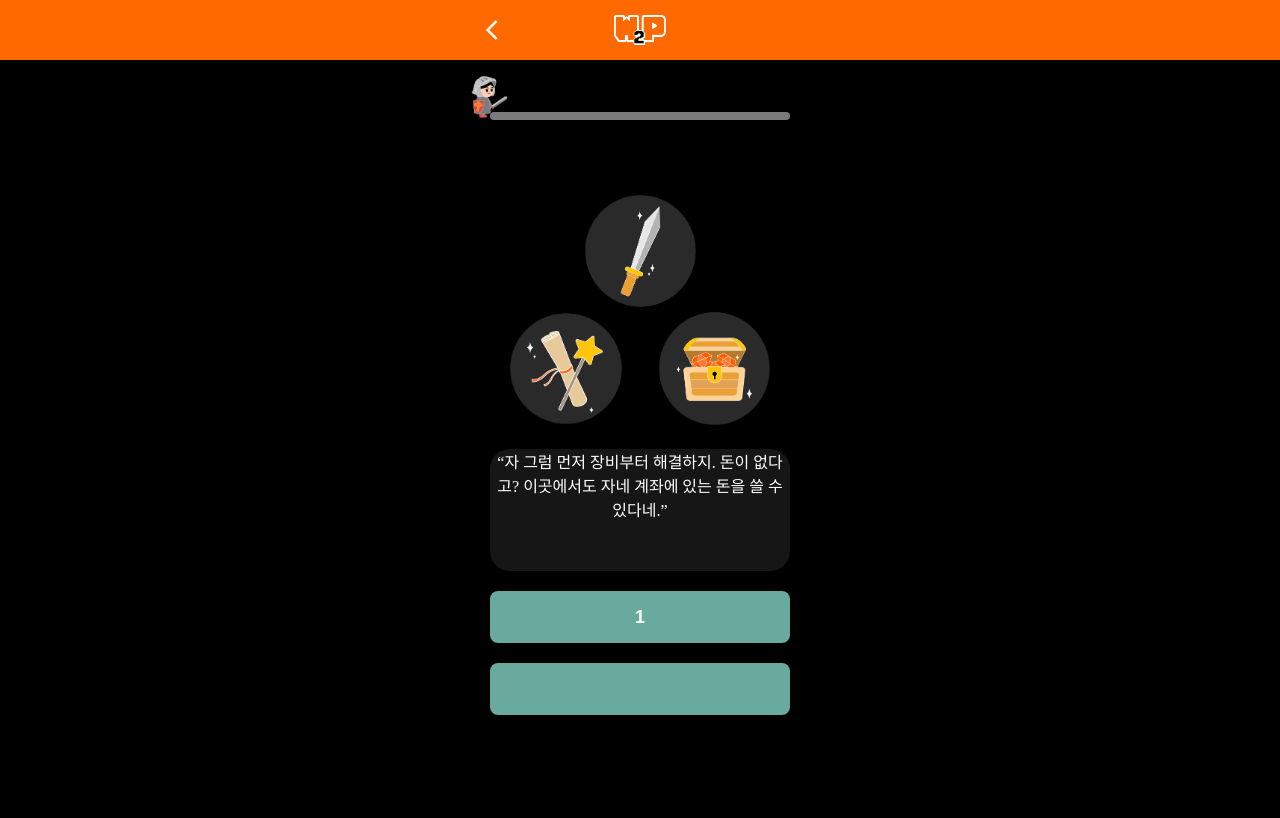
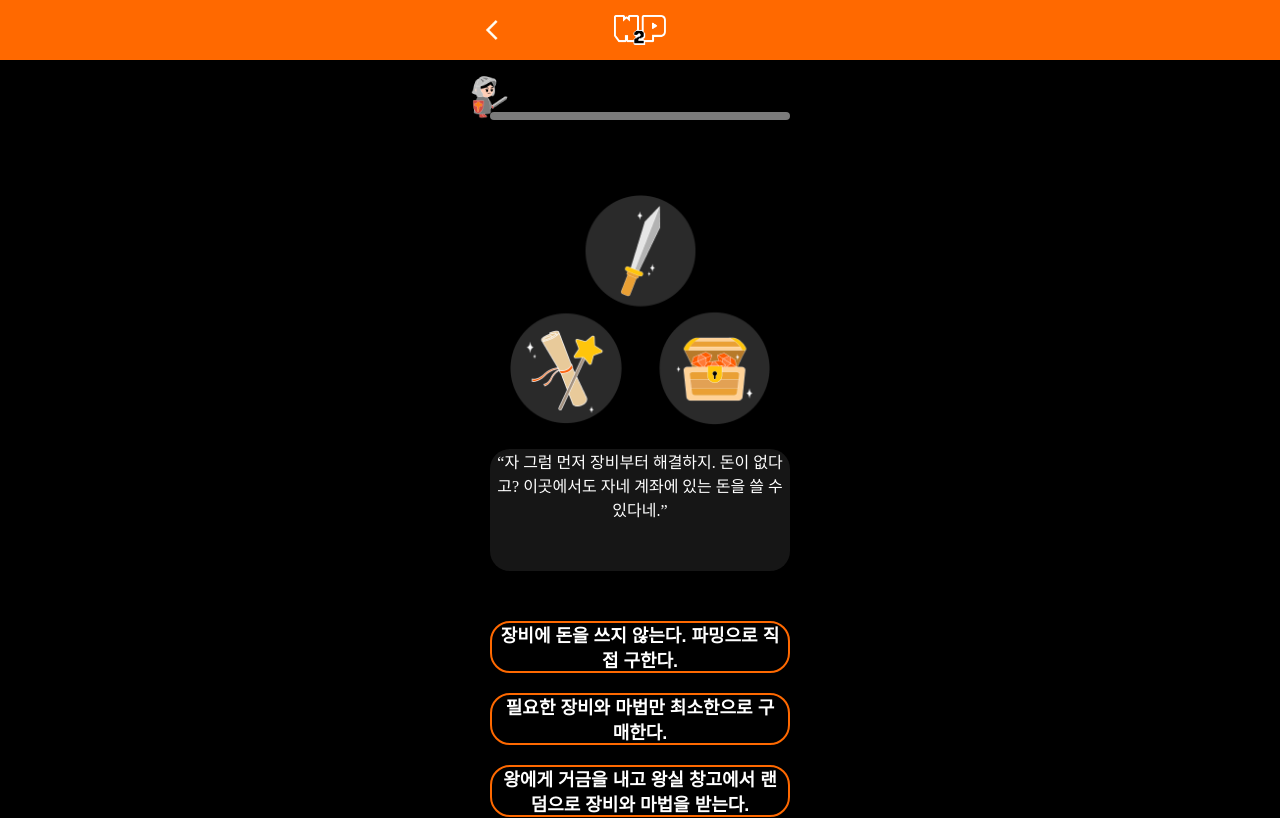
Before and after one commit to JWdori/Solutions_Naver, a React (Create React App) app in the folder frontend/: page /test in a window 1280 px wide. Built offline with nearby package versions, Linux system fonts and the light colour scheme.

Commit message:
Updated Test Question

```diff
--- a/frontend/src/pages/Test.js
+++ b/frontend/src/pages/Test.js
@@ -3,20 +3,20 @@ import {useNavigate} from "react-router-dom";
 import main from "../images/main.png"
 import Header from "../elements/Header";
 import Progress from "../elements/Progress_test";
-import q1 from "../images/test/q1.png"
-import q2 from "../images/test/q2.png"
-import q3 from "../images/test/q3.png"
-import q4 from "../images/test/q3.png"
-import q5 from "../images/test/q5.png"
-import q6 from "../images/test/q6.png"
-import q7 from "../images/test/q7.png"
-import q8 from "../images/test/q8.png"
-import q9 from "../images/test/q9.png"
-import q10 from "../images/test/q10.png"
-import q11 from "../images/test/q11.png"
-import q12 from "../images/test/q12.png"
-import q13 from "../images/test/q13.png"
-import q14 from "../images/test/q14.png"
+import q1 from "../images/test/q3.png"
+import q2 from "../images/test/q4.png"
+import q3 from "../images/test/q5.png"
+import q4 from "../images/test/q6.png"
+import q5 from "../images/test/q7.png"
+import q6 from "../images/test/q8.png"
+import q7 from "../images/test/q9.png"
+import q8 from "../images/test/q10.png"
+import q9 from "../images/test/q11.png"
+import q10 from "../images/test/q12.png"
+import q11 from "../images/test/q13.png"
+import q12 from "../images/test/q14.png"
+import q13 from "../images/test/q15.png"
+import q14 from "../images/test/q16.png"
 
 
 const Test = (props) => {
@@ -28,47 +28,92 @@ const Test = (props) => {
         [
             "“자 그럼 먼저 장비부터 해결하지. \n" +
             "돈이 없다고? 이곳에서도 자네 계좌에 있는 돈을 쓸 수 있다네.”",
+
             "“그럼 이번엔 짐이 왕가 대대로 내려오는 \n" +
             "유니크 스킬을 하나 부여해주지! \n" +
             "자, 선택하게.”",
+
             "“좋은 선택이네. 이제 바로 출발하지.\n" +
             "그리고 듣기론, 용사를 기다리는 용사 파티가 \n" +
             "있다던데... 참고하게나.”",
+
             "당신은 흑염룡이 잠들어있는 던전의 입구까지 도착했습니다. 하지만 사람 형체의 괴물이 입구를 막고 있네요.",
+
             "아니 이걸!\n" +
             "세상에, 당신은 왕궁에서 받은 보급품과 마법 도구를 잃어버렸습니다!",
+
             "이제 갈림길에 도달했습니다. \n" +
             "표지판에는 단어가 쓰여 있네요.\n" +
             "갈림길 모두 같은 곳을 향합니다.",
+
             "이제 갈림길에 도달했습니다. \n" +
             "표지판에는 단어가 쓰여 있네요.\n" +
             "갈림길 모두 같은 곳을 향합니다.",
+
             "저건! 용을 지키는 가디언, 골렘입니다! 하지만 지금은 움직이지 않는 것 같네요.",
+
             "“길을 열어주지. 대신 닭 소리를 내면서 오리 걸음으로 지나가야한다. ”",
+
             "“미개한 것들이 허락도 없이 내 둥지에 \n" +
             "발을 들이느냐!”\n" +
             "흑염룡이 잠에서 깨어났습니다!",
+
             "“아닛...! 그렇다면...!”\n" +
             "흑염룡이 생각보다 많이 약하네요.\n" +
             "벌써 힘이 다한 것 같습니다.",
+
             "“잠깐잠깐...! 또 나한테...\n" +
             "너 이번에 왕국에 새로 온 용사지?\n" +
             "\n" +
+
+
             "너는 착각하고 있는 거다,\n" +
             "이번엔 날 좀 도와달라고!”",
-            "“잠깐잠깐...! 또 나한테...\n" +
-            "너 이번에 왕국에 새로 온 용사지?\n" +
-            "\n" +
-            "너는 착각하고 있는 거다,\n" +
-            "이번엔 날 좀 도와달라고!”",
-            "“잠깐잠깐...! 또 나한테...\n" +
-            "너 이번에 왕국에 새로 온 용사지?\n" +
-            "\n" +
-            "너는 착각하고 있는 거다,\n" +
-            "이번엔 날 좀 도와달라고!”",
+            "너를 이곳에 보낸 사람!\n" +
+            "가르반 4세 맞지? \n" +
+
+            "선택에 따라 세계의 운명이... 어쩌구 하던.",
+            "나는 그냥 잠만 잤다고! 왕국의 인간들은 탐욕에 눈이 멀어 내 핑계를 대면서 \n" +
+            "자신들의 배를 불리고 있지!  "
         ]
-    const answerYes = [1,2,3,4,5,6,7,8,9,10];
-    const answerNo = [];
+    const answerYes = [
+        "장비에 돈을 쓰지 않는다. 파밍으로 직접 구한다.",
+        "저주와 정신 마법을 막아주는 <고귀한 의지>",
+        "용사 파티와 함께 던전으로 향한다.",
+        "괴물을 먼저 공격해서 해치우고 던전에 들어간다.",
+        "사냥과 채집을 통해 해결한다.\n" +
+        "운이 좋다면 시간을 절약할 수 있을 것이다.",
+        "[재미, 흥미]가 써져있는 길로 간다. ",
+        "왕궁에 지금까지 상황과 정보를 공유한다.\n" +
+        "왕은 당신에게 감사할 것이다.",
+        "골렘을 자세히 살펴본다",
+        "(오리 걸음으로 지나가며) 꼬끼오...꼬꼬꼬...",
+        "어차피 물리쳐야 하니 전력을 다해 공격한다.",
+        "스킬 <고귀한 의지>를 사용한다.",
+        "응?",
+        "맞다.",
+        "흑염룡의 말에 관심을 가지고 경청한다."
+
+    ];
+    const answerNo = [
+        "필요한 장비와 마법만 최소한으로 구매한다.",
+        "적을 잠시 동안 구속시키는 <그림자 밟기>",
+        "홀로 던전으로 향한다.",
+        "인간이 아니라도 말이 통할 가능성이 있다.\n 괴물과 대화를 통해 길을 튼다.",
+        "왕궁에 가서 보급품과 마법 도구를 다시 요청한다.\n" +
+        "시간이 조금 걸릴 거 같다.",
+        "[예술, 이야기]가 써져있는 길로 간다.",
+        "전서구를 챙긴다.\n" +
+        "판매한다면 좋은 값을 받을 것이다. ",
+        "골렘을 파괴하고 아이템을 얻는다. ",
+        "골렘의 이상한 소리는 무시하고 그냥 지나간다.",
+        "원거리 마법으로 이곳저곳 찔러보며 약점을 찾는다. ",
+        "보물상자에서 얻은 마법 스크롤로\n" +
+        "<메테어>를 사용한다."
+        , null,
+        "잘 모르겠다",
+        "사악한 용의 사탕발린 속삭임이다! "
+    ];
     const wid = [260, 220, 230, 155, 220, 210, 210, 145, 145, 230, 230, 230, 230, 230];
     const hei = [230, 220, 230, 215, 220, 175, 170, 180, 180, 230, 230, 230, 230, 230];
     //300 * 112 , 300 *240
@@ -99,7 +144,7 @@ const Test = (props) => {
                         ></img>
                     }
                     {
-                        step == 12 ?
+                        step == 11 ?
                             <div className={"questionTxt"} style={{height: "240px"}}>
                                 {question[step]}
                             </div> :
@@ -116,14 +161,27 @@ const Test = (props) => {
                     >
                         {answerYes[step]}
                     </button>
+                    {
+                        step != 11 ?
                             <button
                                 className="testAnswer"
                                 onClick={() => {
-                            onClick(0);
+                                    onClick(2);
                                 }}
                             >
                                 {answerNo[step]}
-                    </button>
+                            </button> : null
+                    }
+                    {
+                        step == 0 ?
+                        <button className="testAnswer"
+                                onClick={() => {
+                                    onClick(3);
+                                }}>
+                            왕에게 거금을 내고 왕실 창고에서 랜덤으로
+                            장비와 마법을 받는다.
+                        </button> : null
+                    }
                 </div>
             )}
         </>
--- a/frontend/src/style.css
+++ b/frontend/src/style.css
@@ -1979,6 +1979,7 @@ body {
     border-radius: 20px;
     color: white;
     display: inline-block;
+    margin-bottom: 30px;
 }
 
 .questionImg{
@@ -1988,9 +1989,9 @@ body {
 .testAnswer{
     width: 300px;
     height: 52px;
-    background-color:#6aa99e;
-    border: #FF6900 10px;
-    border-radius: 8px;
+    background-color:transparent;
+    border: 2px solid #FF6900;
+    border-radius: 20px;
     color: white;
     cursor: pointer;
     margin-top: 20px;
```
Lines whose indentation alone changed are shown as unchanged.
